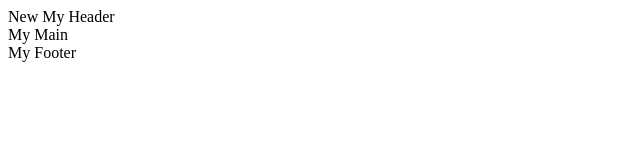
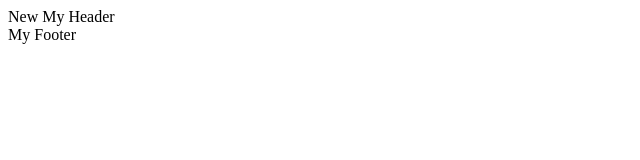
Before and after one commit to Slavushka/GIT_test2, a plain HTML site: page index.html in a window 1280 px wide. Shown: the full height of the page, 0-640 px from the left. Drawn offline with Linux system fonts and the light colour scheme.

Commit message:
Удалён блок main

```diff
--- a/index.html
+++ b/index.html
@@ -7,7 +7,6 @@
 </head>
 <body>
   <header>New My Header</header>
-  <main>My Main</main>
   <footer>My Footer</footer>
 </body>
 </html>
```
